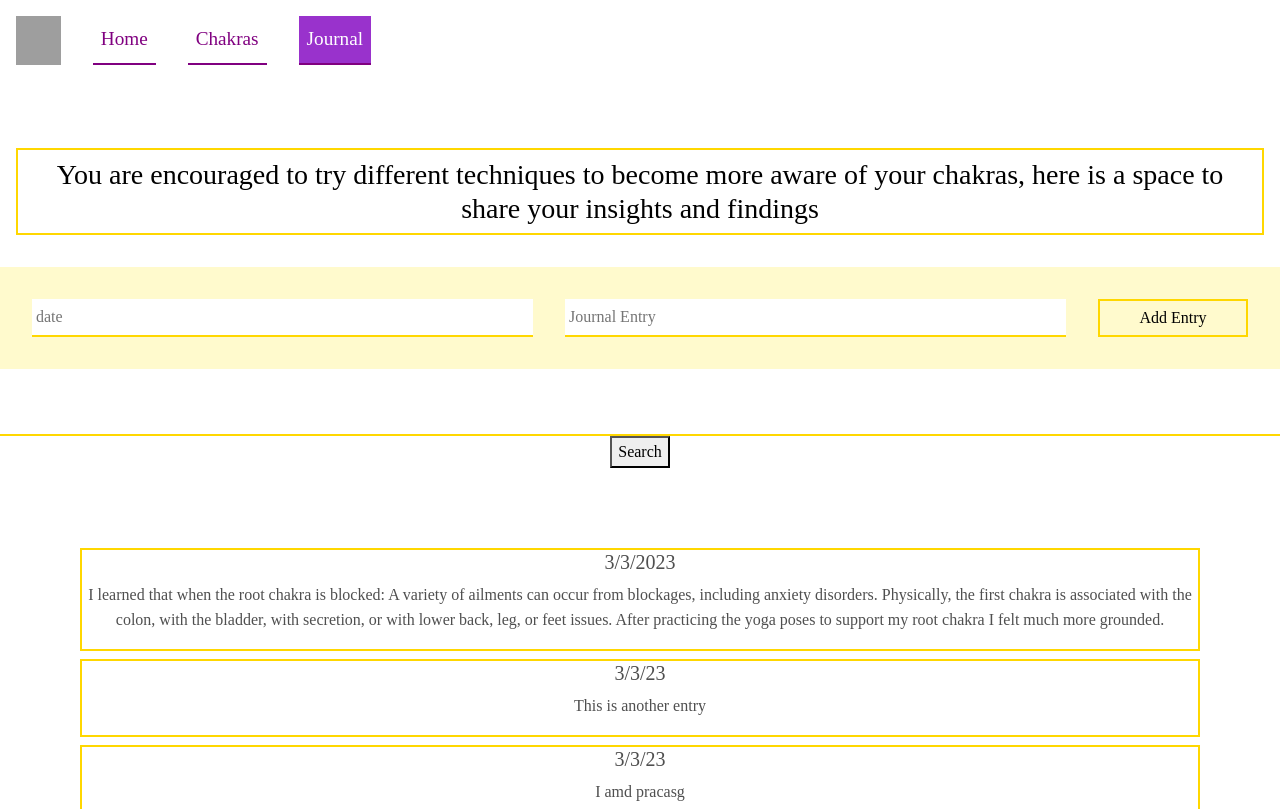
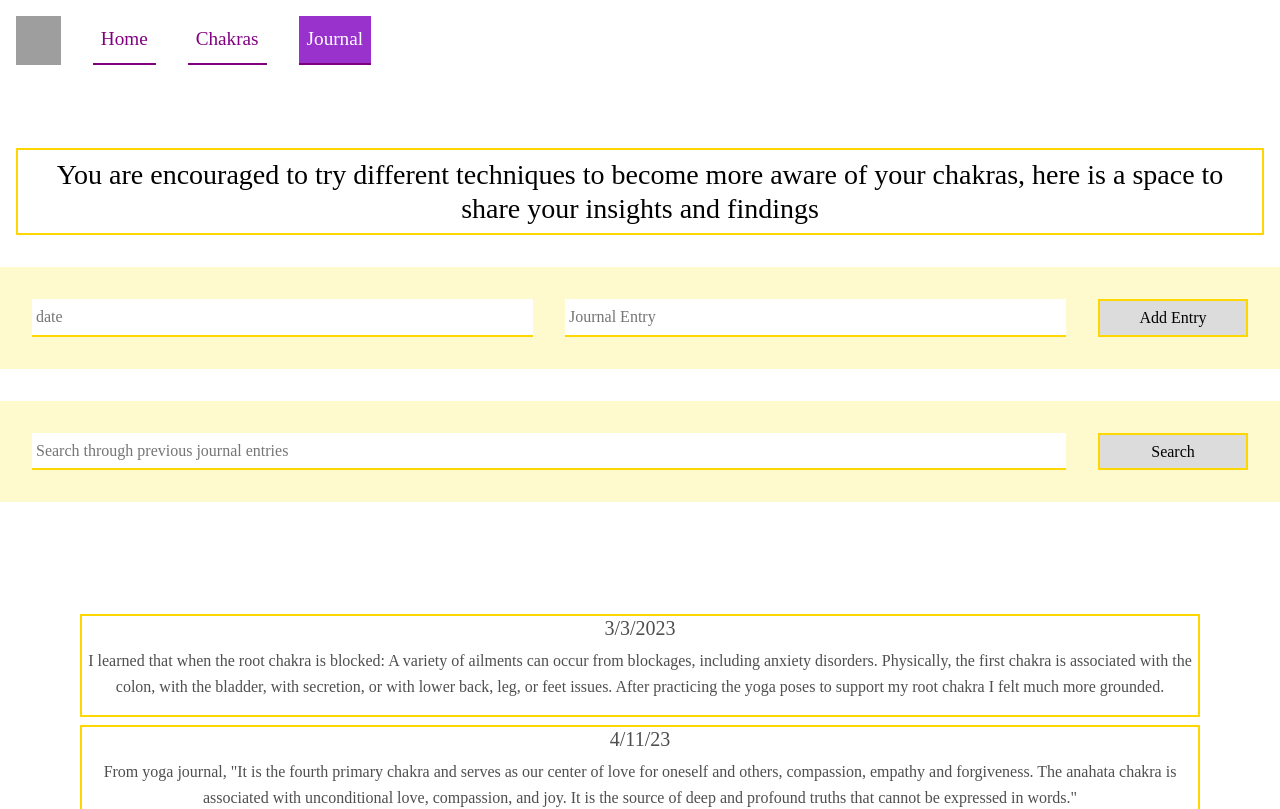
Before and after one commit to avikdal/chakras-app, a React (Create React App) app: page /journal in a window 1280 px wide. Shown: the top 809 px of the page. Built offline with nearby package versions, Linux system fonts and the light colour scheme; data requests are answered from the project's data file; grey boxes are pictures that could not be loaded.

Commit message:
added patch function to chakras

```diff
--- a/db.json
+++ b/db.json
@@ -6,10 +6,10 @@
       "english_name": "The Root Chakra",
       "image": "https://www.arhantayoga.org/wp-content/uploads/2022/03/Root-Muladhara-Chakra.png",
       "location": "the base of the spine, the pelvic floor, and the first three vertebrae",
-      "color": "Red",
+      "color": "Really Super Red",
       "element": "Earth",
-      "crystals": "Red jasper, onyx, hematite",
-      "yoga": "Wide-legged forward fold, malasana squats, mountain pose"
+      "crystals": "Red Jasper, Onyx, Hematite",
+      "yoga": "Wide-legged forward fold, malasana, mountain pose"
     },
     {
       "id": 2,
@@ -85,14 +85,14 @@
       "entry": " I learned that when the root chakra is blocked: A variety of ailments can occur from blockages, including anxiety disorders. Physically, the first chakra is associated with the colon, with the bladder, with secretion, or with lower back, leg, or feet issues. After practicing the yoga poses to support my root chakra I felt much more grounded."
     },
     {
-      "date": "3/3/23",
-      "entry": "This is another entry",
-      "id": 2
+      "date": "4/11/23",
+      "entry": "From yoga journal, \"It is the fourth primary chakra and serves as our center of love for oneself and others, compassion, empathy and forgiveness. The anahata chakra is associated with unconditional love, compassion, and joy. It is the source of deep and profound truths that cannot be expressed in words.\"",
+      "id": 4
     },
     {
-      "date": "3/3/23",
-      "entry": "I amd pracasg",
-      "id": 3
+      "date": "4/11/23",
+      "entry": "Crystals are believed to hold vibrational energy and believed to transmit this energy to you and balance your emotional, physical and spiritual energies.",
+      "id": 5
     }
   ]
 }
--- a/src/App.js
+++ b/src/App.js
@@ -4,7 +4,7 @@ import { Switch, Route } from "react-router-dom";
 import Header from "./Header"
 import Home from "./Home";
 import Journal from "./Journal";
-import ChakraTiles from "./ChakraTiles";
+import Chakras from "./Chakras";
 
 function App() {
   return (
@@ -16,7 +16,7 @@ function App() {
           <Journal />
         </Route>
         <Route exact path="/chakras">
-          <ChakraTiles />
+          <Chakras />
         </Route>
         <Route exact path="/">
           <Home />
--- /dev/null
+++ b/src/ChakraForm.js
@@ -0,0 +1,51 @@
+import React from 'react'
+
+function ChakraForm({ chakra, handleChangeForm, handleUpdatedChakra }) {
+
+    console.log("chakra in chakra form", chakra)
+    const { color, crystals, yoga } = chakra
+
+    function handleSubmit(e){
+        e.preventDefault()
+        fetch(`http://localhost:3000/chakraData/${chakra.id}`, {
+        method: "PATCH",
+        headers: {
+            "Content-Type": "application/json",
+        },
+        body: JSON.stringify(chakra),
+        })
+        .then(r => r.json())
+        .then(chakra => handleUpdatedChakra(chakra))
+    }
+
+  return (
+    <div>
+      <form className="entry-form" onSubmit={handleSubmit}>
+            <input
+                type="text"
+                name="color"
+                placeholder="Color"
+                value={color}
+                onChange={(e) => handleChangeForm(e.target.name, e.target.value)}
+            />
+            <input
+                type="text"
+                name="crystals"
+                placeholder="Crystals"
+                value={crystals}
+                onChange={(e) => handleChangeForm(e.target.name, e.target.value)}
+            />
+            <input
+                type="text"
+                name="yoga"
+                placeholder="Asanas that are supportive"
+                value={yoga}
+                onChange={(e) => handleChangeForm(e.target.name, e.target.value)}
+            />
+            <button className="button" type="submit">Update Chakra</button>
+      </form>
+    </div>
+  )
+}
+
+export default ChakraForm
--- a/src/ChakraTile.js
+++ b/src/ChakraTile.js
@@ -1,6 +1,11 @@
 import React from "react";
 
-function ChakraTile({ chakra }) {
+function ChakraTile({ chakra, handleSelectedChakra }) {
+
+    function handleClick(){
+        console.log(chakra)
+        handleSelectedChakra(chakra)
+    }
 
     return (
             <div key={chakra.id} className="chakraTile">
@@ -11,9 +16,11 @@ function ChakraTile({ chakra }) {
                 <span>
                  <p>Location in Body: {chakra.location}</p>
                  <p>Supportive Yoga Poses: {chakra.yoga}</p>
+                 <p>Associated Crystals: {chakra.crystals}</p>
                  <p>Element: {chakra.element}</p>
                  <p>Color: {chakra.color}</p>
                 </span>
+                <button className="button" onClick={handleClick}>Edit Chakra</button>
                 </div>
             </div>
     );
--- a/src/ChakraTiles.js
+++ /dev/null
@@ -1,27 +0,0 @@
-import React, { useEffect, useState } from "react";
-import ChakraTile from "./ChakraTile";
-
-
-function ChakraTiles(){
-    const [chakras, setChakras] = useState([])
-
-    useEffect(() => {
-        fetch('http://localhost:3000/chakraData')
-        .then(r => r.json())
-        .then(chakra => setChakras(chakra))
-    }, [])
-
-    const chakra = chakras.map((chakra) => {
-        return (
-            <ChakraTile key={chakra.id} chakra={chakra} />
-        )
-    })
-
-    return(
-        <section className="chakras">
-            <div className="chakraTiles">{chakra}</div>
-        </section>
-    )
-}
-
-export default ChakraTiles;
--- /dev/null
+++ b/src/Chakras.js
@@ -0,0 +1,45 @@
+import React, { useEffect, useState } from "react";
+import ChakraTile from "./ChakraTile";
+import ChakraForm from "./ChakraForm";
+
+function Chakras(){
+    const [chakras, setChakras] = useState([])
+    const [selectedChakra, setSelectedChakra] = useState(null)
+
+    useEffect(() => {
+        fetch('http://localhost:3000/chakraData')
+        .then(r => r.json())
+        .then(chakra => setChakras(chakra))
+    }, [])
+
+    function handleSelectedChakra(chakra){
+        setSelectedChakra(chakra)
+    }
+    // console.log("selected chakra in chakras component", selectedChakra)
+
+    function handleChangeForm(name, value){
+        setSelectedChakra({
+          ...selectedChakra,
+          [name]: value,
+        })
+    }
+
+    function handleUpdatedChakra(updatedChakra){
+        let updatedChakras = chakras.map(chakra => chakra.id === updatedChakra.id ? updatedChakra : chakra)
+        setChakras(updatedChakras)
+        setSelectedChakra(null)
+    }
+
+    const chakra = chakras.map((chakra) => <ChakraTile key={chakra.id} chakra={chakra} handleSelectedChakra={handleSelectedChakra}/>)
+
+    return(
+        <div>
+            { selectedChakra === null ? null : <ChakraForm chakra={selectedChakra} handleChangeForm={handleChangeForm} handleUpdatedChakra={handleUpdatedChakra}/> }
+            <section className="chakras">
+                <div className="chakraTiles">{chakra}</div>
+            </section>
+        </div>
+    )
+}
+
+export default Chakras;
--- a/src/Journal.js
+++ b/src/Journal.js
@@ -1,6 +1,6 @@
 import React, { useEffect, useState } from "react";
-import EntryForm from "./EntryForm";
-import SearchBar from "./SearchBar";
+import JournalEntryForm from "./JournalEntryForm";
+import JournalSearchBar from "./JournalSearchBar";
 
 
 function Journal(){
@@ -8,9 +8,11 @@ function Journal(){
     const [search, setSearch] = useState("")
 
     useEffect(() => {
-        fetch('http://localhost:3000/journalEntries')
-        .then(r => r.json())
-        .then(entries => setEntries(entries))
+        setTimeout(() => {
+            fetch('http://localhost:3000/journalEntries')
+            .then(r => r.json())
+            .then(entries => setEntries(entries))
+        }, 1000)
     }, [])
 
     const comparingSearch = entries.filter(entry => entry.entry.includes(search))
@@ -30,8 +32,8 @@ function Journal(){
             <h3 style={{ color: "black" }} className="journalPrompt">
                 You are encouraged to try different techniques to become more aware of your chakras, here is a space to share your insights and findings
             </h3>
-            <EntryForm entries={entries} setEntries={setEntries}/>
-            <SearchBar search={search} setSearch={setSearch} />
+            <JournalEntryForm entries={entries} setEntries={setEntries}/>
+            <JournalSearchBar search={search} setSearch={setSearch} />
             <div className="journalEntries">
                 {entryList}
             </div>
--- a/src/EntryForm.js
+++ b/src/JournalEntryForm.js
@@ -1,6 +1,6 @@
 import React, { useState } from "react";
 
-function EntryForm({ entries, setEntries }){
+function JournalEntryForm({ entries, setEntries }){
     const [formData, setFormData] = useState({
         date: "",
         entry: "",
@@ -57,4 +57,4 @@ function EntryForm({ entries, setEntries }){
     );
 }
 
-export default EntryForm;
+export default JournalEntryForm;
--- /dev/null
+++ b/src/JournalSearchBar.js
@@ -0,0 +1,26 @@
+import React from 'react'
+
+function JournalSearchBar({ search, setSearch }) {
+
+    function handleChange(e){
+        setSearch(e.target.value)
+    }
+
+  return (
+    <div>
+    <div className="journalSearch">
+      <form>
+        <input
+        type="text"
+        placeholder="Search through previous journal entries"
+        value={search}
+        onChange={handleChange}
+        />
+        <button className="button">Search</button>
+      </form>
+    </div>
+    </div>
+  )
+}
+
+export default JournalSearchBar
--- a/src/SearchBar.js
+++ /dev/null
@@ -1,25 +0,0 @@
-import React, { useState } from 'react'
-
-function SearchBar({ search, setSearch }) {
-    // const [search, setSearch] = useState("")
-
-    function handleChange(e){
-        setSearch(e.target.value)
-    }
-
-  return (
-    <div>
-      <form>
-        <input
-        type="text"
-        placeolder="search"
-        value={search}
-        onChange={handleChange}
-        />
-        <button>Search</button>
-      </form>
-    </div>
-  )
-}
-
-export default SearchBar
--- a/src/index.css
+++ b/src/index.css
@@ -116,6 +116,23 @@ nav a.active {
   flex: 1;
 }
 
+.journalSearch {
+  padding: 2rem 1rem;
+  margin: 2rem 0;
+  padding: 2rem;
+  background-color: lemonchiffon;
+}
+
+.journalSearch form {
+  display: flex;
+  justify-content: center;
+}
+
+.journalSearch input {
+  margin-right: 2rem;
+  flex: 1;
+}
+
 input {
   padding: 0.25rem;
   border: none;
@@ -126,17 +143,15 @@ input {
   width: 100%;
 }
 
-.entry-form button {
-  width: 150px;
-}
-
 .button{
-  background-color: lemonchiffon;
+  background-color: gainsboro;
   padding: 0.25rem 1rem;
   border: 2px solid gold;
   font-family: inherit;
   font-size: 1em;
+  width: 150px
 }
+
 
 .journalEntries{
   padding: 5rem;
```
